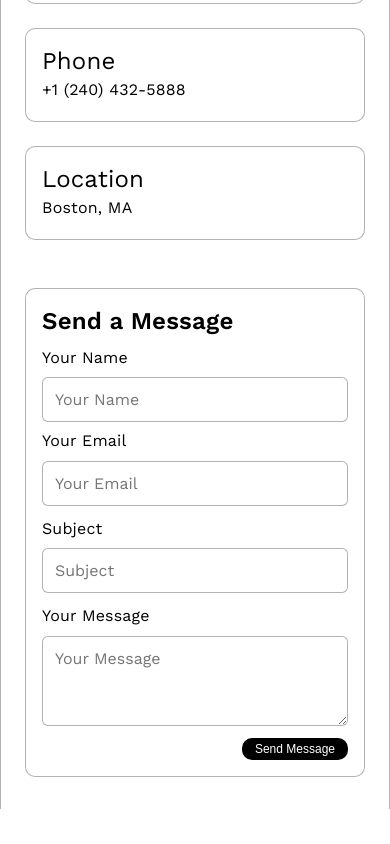
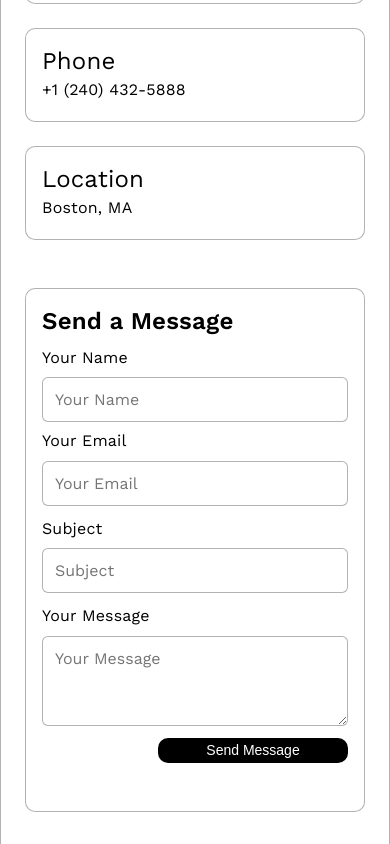
Before and after one commit to bioflower/personal-website, a React (Vite) app: page / in a window 390 px wide. Shown: the part 4043-4887 px from the top of the page. Before the commit the page ends 4852 px from the top, so only its background shows below. Built offline with nearby package versions, Linux system fonts and the light colour scheme.

Commit message:
feat: use ContactForm on the landing page

```diff
--- a/src/pages/Home.css
+++ b/src/pages/Home.css
@@ -291,63 +291,6 @@
 }
 
 
-.form-heading {
-  font-size: 24px;
-  font-weight: 600;
-  line-height: 1.4;
-  color: var(--color-text);
-  margin: 0 0 8px 0;
-}
-
-.form-label {
-  font-size: 16px;
-  line-height: 1.4;
-  color: var(--color-text);
-}
-
-.form-row {
-  display: flex;
-  flex-direction: row;
-  gap: 8px;
-}
-
-.form-row .form-field {
-  flex: 1;
-}
-
-.form-field {
-  display: flex;
-  flex-direction: column;
-  gap: 8px;
-}
-
-.form-input {
-  width: 100%;
-  box-sizing: border-box;
-  padding: 12px;
-  border: 1px solid var(--color-skill-border);
-  border-radius: 6px;
-  font-size: 16px;
-  font-family: var(--sans);
-  color: var(--color-text);
-  background: var(--color-bg);
-}
-
-.form-textarea {
-  min-height: 90px;
-  resize: vertical;
-  font-family: var(--sans);
-}
-
-.form-submit {
-  align-self: flex-end;
-  width: 190px;
-  height: 42px;
-  font-size: 14px;
-  cursor: pointer;
-}
-
-
 @media (max-width: 1024px) {
   .skills-grid {
     grid-template-columns: repeat(2, 1fr);
@@ -434,7 +377,4 @@
   .contact-form {
     padding: 16px;
   }
-  .form-row {
-    flex-direction: column;
-  }
 }
--- a/src/pages/Home.jsx
+++ b/src/pages/Home.jsx
@@ -4,6 +4,7 @@ import portrait from "../assets/portrait.webp"
 import { skillDomains } from "../data/skills"
 import { experienceEntries } from "../data/experience"
 import { contactMethods } from "../data/contact"
+import ContactForm from "../components/ContactForm"
 
 function Home() {
   return (
@@ -86,28 +87,7 @@ function Home() {
             ))}
             </div>
             <div className="contact-form">
-              <h3 className="form-heading">Send a Message</h3>
-              <form>
-                <div className="form-row">
-                  <div className="form-field">
-                    <label className="form-label">Your Name</label>
-                    <input type="text" className="form-input" placeholder="Your Name" />
-                  </div>
-                  <div className="form-field">
-                    <label className="form-label">Your Email</label>
-                    <input type="email" className="form-input" placeholder="Your Email" />
-                  </div>
-                </div>
-                <div className="form-field">
-                  <label className="form-label">Subject</label>
-                  <input type="text" className="form-input" placeholder="Subject" />
-                </div>
-                <div className="form-field form-field-message">
-                  <label className="form-label">Your Message</label>
-                  <textarea className="form-input form-textarea" placeholder="Your Message" />
-                </div>
-                <button type="submit" className="btn btn-secondary form-submit">Send Message</button>
-              </form>
+              <ContactForm />
             </div>
           </div>
         </div>
```
